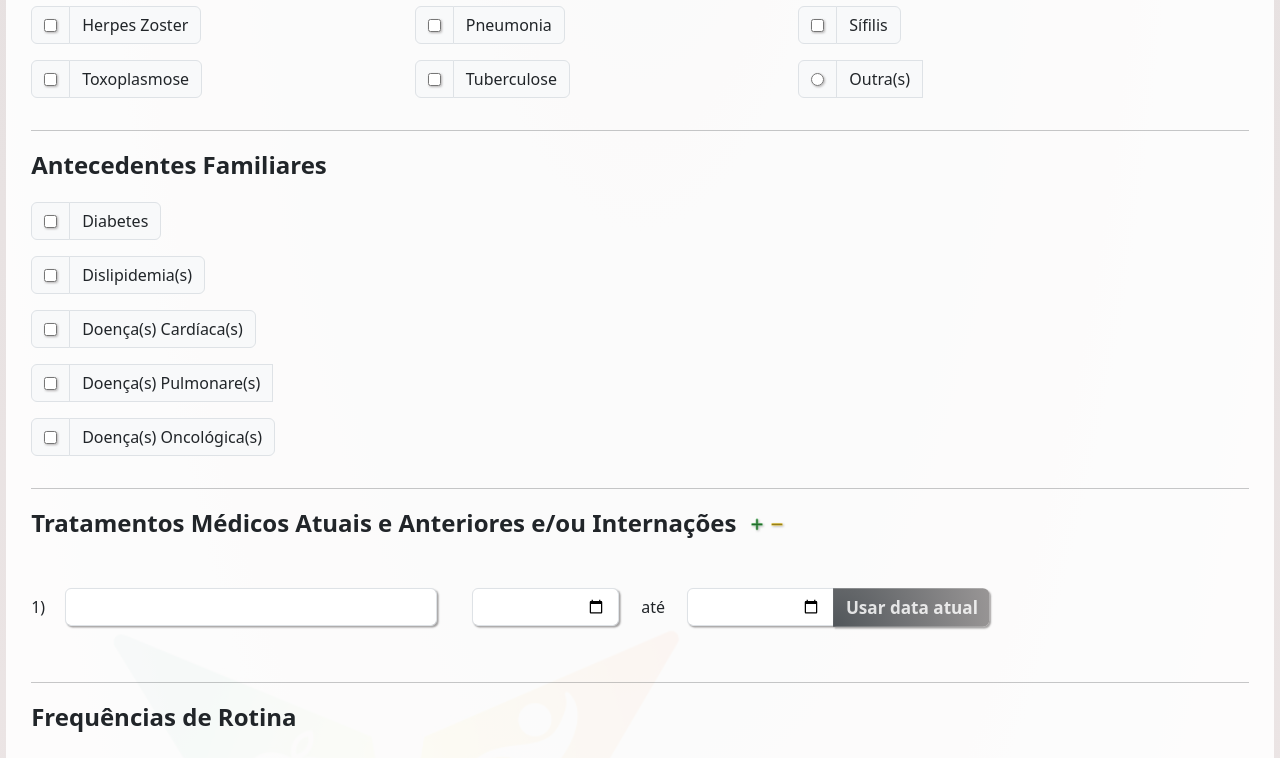
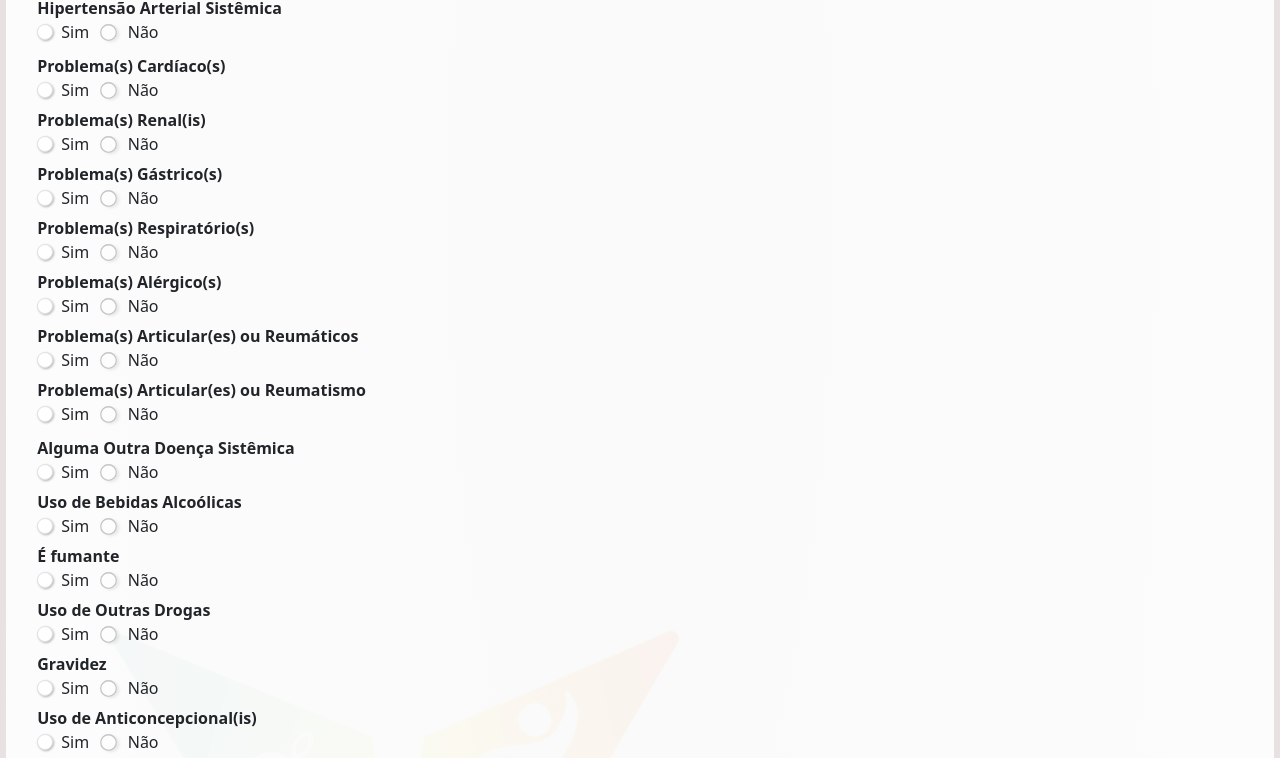
Before and after one commit to aronboliveira/prossaude-client-app, a Next.js app: page /ag in a window 1280 px wide. Shown: the part 2300-3058 px from the top of the page. Built offline with nearby package versions, Linux system fonts and the light colour scheme.

Commit message:
include radio pairs

```diff
--- /dev/null
+++ b/components/interactive/ag/RadioPair.tsx
@@ -0,0 +1,126 @@
+import { textTransformPascal } from "@/lib/global/gModel";
+import { opRadioHandler } from "@/lib/global/handlers/gHandlers";
+
+export default function RadioPair({
+  name,
+  fullName = "",
+  ctx = false,
+  add = "",
+  altPh = "",
+}: {
+  name: string;
+  fullName?: string;
+  ctx?: boolean;
+  add?: "div" | "ta" | "";
+  altPh?: string;
+}): JSX.Element {
+  let camelName = /_/g.test(name)
+    ? name
+        .split("_")
+        .map((part, i) => (i === 0 ? part : textTransformPascal(part)))
+        .join("")
+    : name;
+  if (camelName.length <= name.length) camelName = name;
+  let PascalName = /_/g.test(name)
+    ? name
+        .split("_")
+        .map(part => textTransformPascal(part))
+        .join("")
+    : textTransformPascal(name);
+  if (PascalName.length <= name.length) PascalName = camelName;
+  if (PascalName.length <= name.length) PascalName = name;
+  fullName ||= textTransformPascal(name);
+  let problemIdf = /_/g.test(name)
+    ? name
+        .split("_")
+        .map(part => textTransformPascal(part))
+        .join("")
+    : textTransformPascal(name);
+  return (
+    <>
+      <span
+        role="group"
+        className="spanMain spanMainFsAnamGRad noInvert"
+        id={`${camelName}Span`}
+      >
+        <strong id={`${camelName}Title`}>{fullName}</strong>
+        <span
+          role="group"
+          className="spanSub spanSubFsAnamGRad form-check"
+          id={`${camelName}SpanSub`}
+        >
+          <input
+            type="radio"
+            name={`${name}`}
+            id={ctx ? `Cpb${PascalName}Yes` : `${camelName}Yes`}
+            className="noInvert radOp radYes form-check-input"
+            tabIndex={0}
+            data-title={`Sim — ${fullName}`}
+            onKeyDown={keydown => {
+              opRadioHandler(
+                keydown,
+                Array.from(
+                  document.querySelectorAll('input[id$="Yes"], input[id$="No"]')
+                )
+              );
+            }}
+          />
+          <label
+            htmlFor={ctx ? `Cpb${PascalName}Yes` : `${camelName}Yes`}
+            id={ctx ? `Cpb${PascalName}YesLab` : `${camelName}YesLab`}
+            className="noInvert labOp boolOp form-check-label"
+          >
+            Sim
+          </label>
+          <input
+            type="radio"
+            name={`${name}`}
+            id={ctx ? `Cpb${PascalName}No` : `${camelName}No`}
+            className="noInvert radOp radNo"
+            tabIndex={0}
+            data-title={`Não — ${fullName}`}
+            onKeyDown={keydown => {
+              opRadioHandler(
+                keydown,
+                Array.from(
+                  document.querySelectorAll('input[id$="Yes"], input[id$="No"]')
+                )
+              );
+            }}
+          />
+          <label
+            htmlFor={`${camelName}No`}
+            id={ctx ? `Cpb${PascalName}NoLab` : `${camelName}NoLab`}
+            className="noInvert labOp boolOp form-check-label"
+          >
+            Não
+          </label>
+        </span>
+      </span>
+      {add === "ta" && (
+        <textarea
+          className={`form-control taOp ta${problemIdf} divAdd`}
+          id={`textAdd${problemIdf}`}
+          maxLength={1000}
+          placeholder={
+            altPh && altPh !== ""
+              ? altPh
+              : `Escreva aqui os ${fullName
+                  .replaceAll("(", "")
+                  .replaceAll(")", "")
+                  .replace("renalis", "renais")
+                  .replace(
+                    "anticoncepcionalis",
+                    "anticoncepcionais"
+                  )} específicos`
+          }
+          data-title={`Descrição — ${fullName
+            .replaceAll("(", "")
+            .replaceAll(")", "")
+            .replace("renalis", "renais")
+            .replace("anticoncepcionalis", "anticoncepcionais")}`}
+        ></textarea>
+      )}
+    </>
+  );
+}
```
